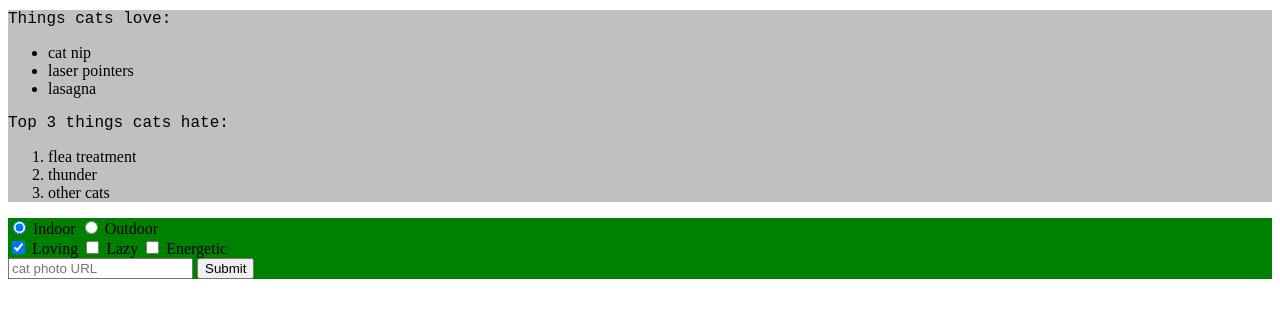
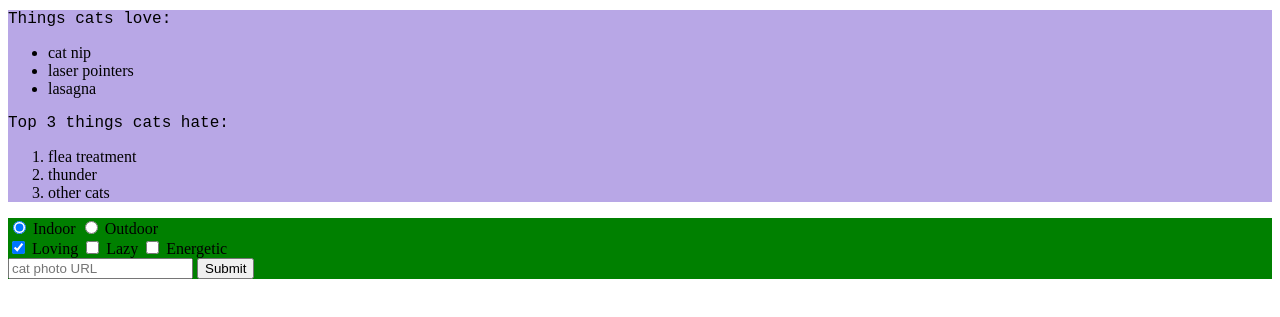
Before and after one commit to DSGSW/html-basics, a plain HTML site: page css_basics.html in a window 1280 px wide. Shown: the part 193-510 px from the top of the page. Drawn offline with Linux system fonts and the light colour scheme.

Commit message:
updating project

```diff
--- a/css basics.html
+++ b/css_basics.html
@@ -1,4 +1,6 @@
 <link href="https://fonts.googleapis.com/css?family=Lobster" rel="stylesheet" type="text/css">
+<!--Para poder colocar un color ya sea poara un fondo, borde o lo que necesitemos podemos usar el nombre del mismo
+o usar el sistema hexadecimal #B8A7E6 o la forma resmida #B8A7 y por ultimo el rgb(0,0,0) de esta forma podes buscar la combinacion de colores que necesitamos  -->
 <style>
   .red-text {
     color: red;
@@ -7,11 +9,15 @@
   h2 {
     font-family: Lobster, monospace;
   }
+ /* Para cambiar el fomrato de texto podemos usar ya sea las fuentes que soporta el navegador como muchas otras */
 
   p {
     font-size: 16px;
     font-family: monospace;
   }
+   /* para poder determinar el espacio y la posicion que neceitamos que cubra sierta cosa podemos usar width, height  */
+
+    /* */
 
   .thick-green-border {
     border-color: green;
@@ -25,7 +31,7 @@
   }
 
   .silver-background {
-    background-color: silver;
+    background-color: #B8A7E6;
   }
   #cat-photo-form {
     background-color: green;
```
Also changed, not shown: html_basics.html (renamed from html basics.html).
